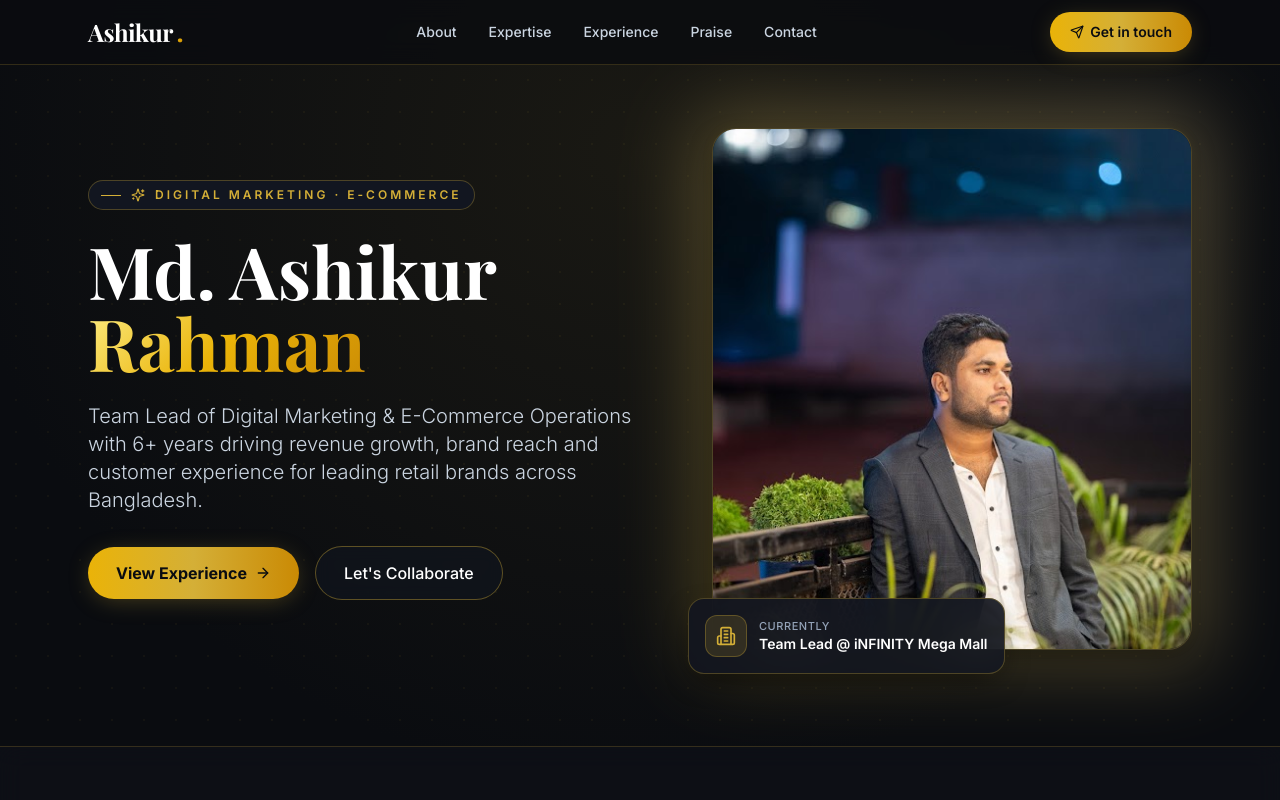
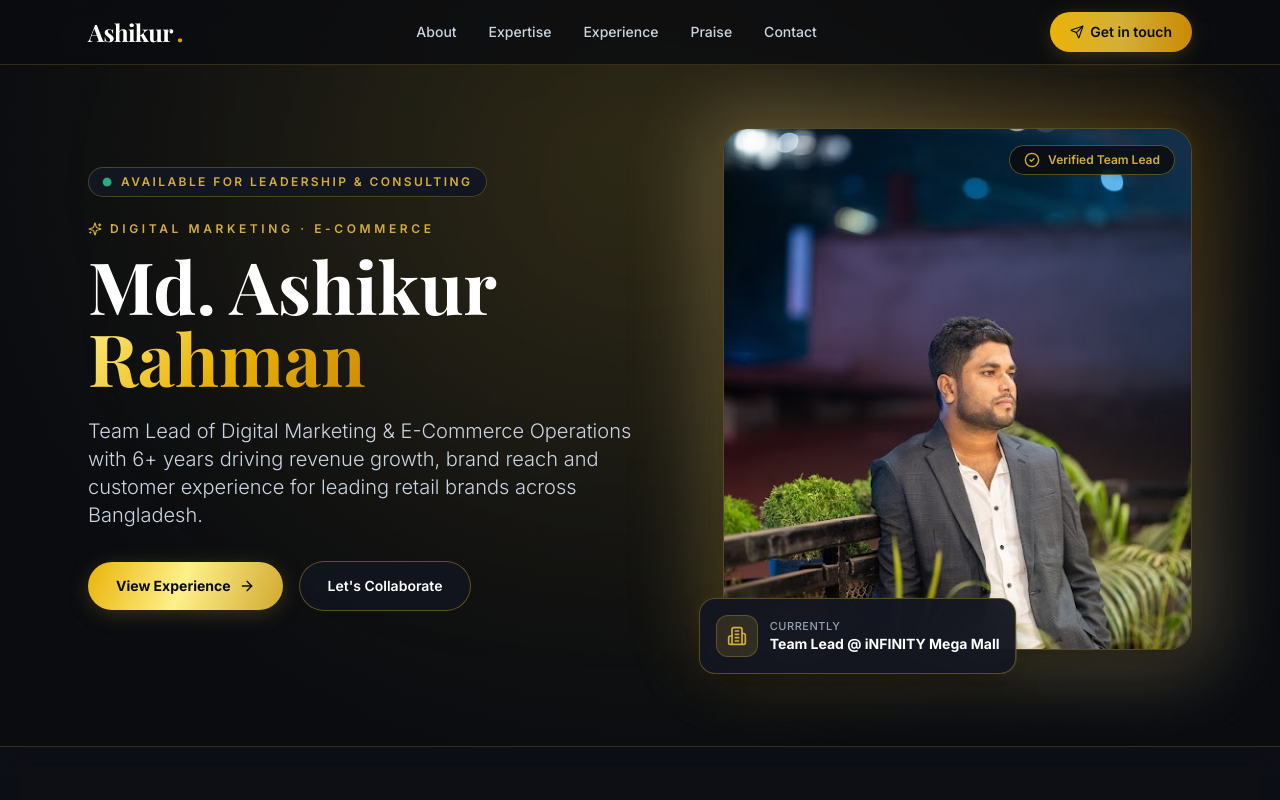
Before and after one commit to anannya12roy/Ashik-portfolio, a Next.js app: page / in a window 1280 px wide. Shown: the top 800 px of the page. Built offline with nearby package versions, Linux system fonts and the light colour scheme; a web font is replaced by a local one.

Commit message:
Add subtle golden light rays overlay and clean luxury theme polish

```diff
--- a/app/globals.css
+++ b/app/globals.css
@@ -4,9 +4,9 @@
 
 :root {
   --gradient-gold: linear-gradient(135deg, #fef3c7 0%, #f59e0b 50%, #d97706 100%);
-  --gradient-hero: radial-gradient(ellipse at 50% 20%, rgba(212, 175, 55, 0.08) 0%, rgba(10, 12, 16, 1) 75%);
+  --gradient-hero: radial-gradient(ellipse at 50% 20%, rgba(212, 175, 55, 0.12) 0%, rgba(10, 12, 16, 1) 75%);
   --shadow-gold: 0 4px 25px -5px rgba(212, 175, 55, 0.35);
-  --shadow-elegant: 0 10px 30px -10px rgba(0, 0, 0, 0.7), 0 0 15px -3px rgba(212, 175, 55, 0.08);
+  --shadow-elegant: 0 10px 30px -10px rgba(0, 0, 0, 0.7), 0 0 20px -3px rgba(212, 175, 55, 0.12);
 }
 
 html {
@@ -32,16 +32,84 @@ body {
 }
 
 .border-gold-glow {
-  border-color: rgba(212, 175, 55, 0.25);
-  box-shadow: 0 0 15px rgba(212, 175, 55, 0.1);
+  border-color: rgba(212, 175, 55, 0.3);
+  box-shadow: 0 0 25px rgba(212, 175, 55, 0.15);
 }
 
 /* Glassmorphism utility */
 .glass-panel {
   background: rgba(18, 22, 32, 0.75);
-  backdrop-filter: blur(12px);
-  -webkit-backdrop-filter: blur(12px);
-  border: 1px solid rgba(212, 175, 55, 0.12);
+  backdrop-filter: blur(16px);
+  -webkit-backdrop-filter: blur(16px);
+  border: 1px solid rgba(212, 175, 55, 0.15);
+}
+
+/* Pulse animation for live status dot */
+@keyframes pulse-glow {
+  0%, 100% {
+    transform: scale(1);
+    opacity: 1;
+    box-shadow: 0 0 0 0 rgba(34, 197, 94, 0.7);
+  }
+  50% {
+    transform: scale(1.1);
+    opacity: 0.8;
+    box-shadow: 0 0 0 8px rgba(34, 197, 94, 0);
+  }
+}
+
+.pulse-dot {
+  animation: pulse-glow 2s infinite ease-in-out;
+}
+
+/* Shimmer animation for luxury buttons */
+@keyframes gold-shimmer {
+  0% {
+    background-position: -200% 0;
+  }
+  100% {
+    background-position: 200% 0;
+  }
+}
+
+.btn-shimmer {
+  background-size: 200% 100%;
+  background-image: linear-gradient(110deg, #eab308 0%, #fef08a 25%, #d4af37 50%, #ca8a04 100%);
+  transition: all 0.3s ease;
+}
+
+.btn-shimmer:hover {
+  background-position: 100% 0;
+}
+
+/* Animated Grid background movement */
+@keyframes bg-grid-move {
+  0% {
+    background-position: 0 0;
+  }
+  100% {
+    background-position: 72px 72px;
+  }
+}
+
+.animated-bg-grid {
+  background-image: radial-gradient(rgba(212, 175, 55, 0.15) 1.5px, transparent 1.5px);
+  background-size: 36px 36px;
+  animation: bg-grid-move 20s linear infinite;
+}
+
+/* Floating ambient orb animation */
+@keyframes float-orb {
+  0%, 100% {
+    transform: translate(-50%, -50%) scale(1) rotate(0deg);
+  }
+  50% {
+    transform: translate(-45%, -55%) scale(1.15) rotate(180deg);
+  }
+}
+
+.animate-float-orb {
+  animation: float-orb 15s ease-in-out infinite;
 }
 
 /* Custom Scrollbar */
--- a/components/HeroSection.jsx
+++ b/components/HeroSection.jsx
@@ -1,6 +1,6 @@
 'use client';
 
-import { ArrowRight, Sparkles, Building2 } from 'lucide-react';
+import { ArrowRight, Sparkles, Building2, CheckCircle2 } from 'lucide-react';
 
 export default function HeroSection({ profile }) {
   const {
@@ -10,29 +10,50 @@ export default function HeroSection({ profile }) {
     heroHeadingHighlight = "Rahman",
     heroSubtitle = "Team Lead of Digital Marketing & E-Commerce Operations with 6+ years driving revenue growth, brand reach and customer experience for leading retail brands across Bangladesh.",
     currentPosition = "Team Lead @ iNFINITY Mega Mall",
-    avatarUrl = "/uploads/profile-1789547742882.jpg",
+    avatarUrl = "/uploads/profile-1789547923994.jpg",
     imagePosition = "center 65%",
   } = profile || {};
 
   return (
     <section id="top" className="relative pt-32 pb-24 overflow-hidden bg-[#0a0c10]" style={{ background: 'var(--gradient-hero)' }}>
-      {/* Background radial gold dots pattern */}
+      {/* Subtle Golden Ambient Light Rays Beam Overlay */}
+      <div className="absolute top-0 left-1/2 -translate-x-1/2 w-[1200px] h-[550px] pointer-events-none opacity-25 overflow-hidden">
+        <div
+          className="w-full h-full animate-pulse"
+          style={{
+            background: 'conic-gradient(from 180deg at 50% 0deg, transparent 38%, rgba(212, 175, 55, 0.3) 47%, transparent 51%, rgba(254, 240, 138, 0.25) 57%, transparent 63%)',
+            filter: 'blur(25px)',
+            animationDuration: '5s',
+          }}
+        />
+      </div>
+
+      {/* Crisp background radial gold dots pattern */}
       <div
         className="absolute inset-0 opacity-[0.05] pointer-events-none"
         style={{
-          backgroundImage: 'radial-gradient(#d4af37 1px, transparent 1px)',
+          backgroundImage: 'radial-gradient(#d4af37 1.2px, transparent 1.2px)',
           backgroundSize: '32px 32px',
         }}
       />
 
-      <div className="relative max-w-6xl mx-auto px-6 grid md:grid-cols-[1.2fr_1fr] gap-12 items-center">
+      {/* Elegant ambient gold glow spotlight */}
+      <div className="absolute top-1/4 left-1/2 -translate-x-1/2 -translate-y-1/2 w-[600px] h-[350px] bg-[#d4af37]/10 blur-[140px] rounded-full pointer-events-none" />
+
+      <div className="relative max-w-6xl mx-auto px-6 grid md:grid-cols-[1.25fr_1fr] gap-12 items-center">
         {/* Left Column: Text & CTAs */}
         <div>
-          <div className="inline-flex items-center gap-2.5 px-3 py-1.5 rounded-full bg-[#121620] border border-[#d4af37]/30 text-xs font-semibold uppercase tracking-[0.25em] text-[#d4af37] mb-6">
-            <span className="w-5 h-px bg-[#d4af37]" />
+          {/* Live Availability Badge */}
+          <div className="inline-flex items-center gap-2.5 px-3.5 py-1.5 rounded-full bg-[#121620] border border-[#d4af37]/30 text-xs font-semibold uppercase tracking-[0.2em] text-[#d4af37] mb-6 shadow-sm backdrop-blur">
+            <span className="w-2 h-2 rounded-full bg-emerald-400 pulse-dot" />
+            <span>Available for Leadership & Consulting</span>
+          </div>
+
+          {/* Role Category Tagline */}
+          <p className="text-xs uppercase tracking-[0.3em] font-medium text-slate-400 mb-3 flex items-center gap-2">
             <Sparkles className="w-3.5 h-3.5 text-[#d4af37]" />
-            <span>{title}</span>
-          </div>
+            <span className="text-[#d4af37] font-semibold">{title}</span>
+          </p>
 
           <h1 className="text-5xl md:text-7xl font-bold leading-[1.05] mb-6 text-white font-display">
             {heroHeadingMain}{' '}
@@ -48,15 +69,15 @@ export default function HeroSection({ profile }) {
           <div className="flex flex-wrap gap-4 items-center">
             <a
               href="#experience"
-              className="px-7 py-3.5 rounded-full bg-gradient-to-r from-[#eab308] via-[#d4af37] to-[#ca8a04] text-[#0a0c10] font-bold hover:opacity-95 transition-all shadow-gold flex items-center gap-2"
+              className="px-7 py-3.5 rounded-full btn-shimmer text-[#0a0c10] font-bold text-sm hover:opacity-95 transition-all shadow-gold flex items-center gap-2 group"
             >
               <span>View Experience</span>
-              <ArrowRight className="w-4 h-4" />
+              <ArrowRight className="w-4 h-4 group-hover:translate-x-1 transition-transform" />
             </a>
 
             <a
               href="#contact"
-              className="px-7 py-3.5 rounded-full border border-[#d4af37]/40 bg-[#121620]/60 text-white font-medium hover:bg-[#181d2a] hover:border-[#d4af37] transition-all backdrop-blur"
+              className="px-7 py-3.5 rounded-full border border-[#d4af37]/40 bg-[#121620]/80 text-white font-semibold text-sm hover:bg-[#181d2a] hover:border-[#d4af37] transition-all backdrop-blur"
             >
               Let's Collaborate
             </a>
@@ -65,22 +86,28 @@ export default function HeroSection({ profile }) {
 
         {/* Right Column: Hero Image & Floating Tag */}
         <div className="relative">
-          {/* Gold Glow Behind Frame */}
-          <div className="absolute -inset-4 rounded-3xl opacity-30 blur-2xl bg-gradient-to-tr from-[#d4af37] to-[#fce09b]" />
+          {/* Subtle Ambient Glow behind Frame */}
+          <div className="absolute -inset-4 rounded-3xl opacity-30 blur-2xl bg-gradient-to-tr from-[#d4af37] via-[#fce09b] to-[#ca8a04]" />
 
           {/* Portrait Image Container */}
-          <div className="relative rounded-3xl overflow-hidden border border-[#d4af37]/30 bg-[#121620]" style={{ boxShadow: 'var(--shadow-elegant)' }}>
+          <div className="relative rounded-3xl overflow-hidden border border-[#d4af37]/35 bg-[#121620] group" style={{ boxShadow: 'var(--shadow-elegant)' }}>
             <img
               src={avatarUrl}
               alt={name}
-              className="w-full h-[520px] object-cover hover:scale-105 transition-all duration-700"
+              className="w-full h-[520px] object-cover group-hover:scale-105 transition-all duration-700"
               style={{ objectPosition: imagePosition || 'center 65%' }}
             />
+
+            {/* Floating Sleek Verified Badge Overlay */}
+            <div className="absolute top-4 right-4 bg-[#0a0c10]/85 border border-[#d4af37]/40 backdrop-blur-md px-3.5 py-1.5 rounded-full flex items-center gap-2 text-xs font-semibold text-[#d4af37] shadow-xl">
+              <CheckCircle2 className="w-4 h-4 text-[#d4af37]" />
+              <span>Verified Team Lead</span>
+            </div>
           </div>
 
           {/* Floating Status Card */}
           <div
-            className="absolute -bottom-6 -left-4 md:-left-6 bg-[#121620]/90 border border-[#d4af37]/30 rounded-2xl p-4 backdrop-blur-xl flex items-center gap-3"
+            className="absolute -bottom-6 -left-4 md:-left-6 bg-[#121620]/95 border border-[#d4af37]/35 rounded-2xl p-4 backdrop-blur-xl flex items-center gap-3"
             style={{ boxShadow: 'var(--shadow-elegant)' }}
           >
             <div className="p-2.5 rounded-xl bg-[#d4af37]/15 border border-[#d4af37]/30 text-[#d4af37]">
@@ -88,7 +115,7 @@ export default function HeroSection({ profile }) {
             </div>
             <div>
               <p className="text-[11px] text-slate-400 uppercase tracking-wider font-medium">Currently</p>
-              <p className="text-sm font-semibold text-white">{currentPosition}</p>
+              <p className="text-sm font-bold text-white">{currentPosition}</p>
             </div>
           </div>
         </div>
```
Also changed, not shown: components/ContactSection.jsx (+44 -8 lines).
